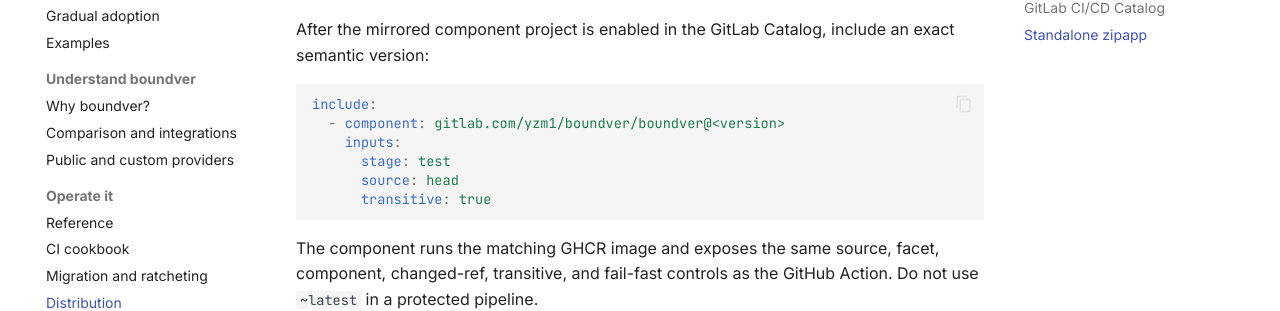
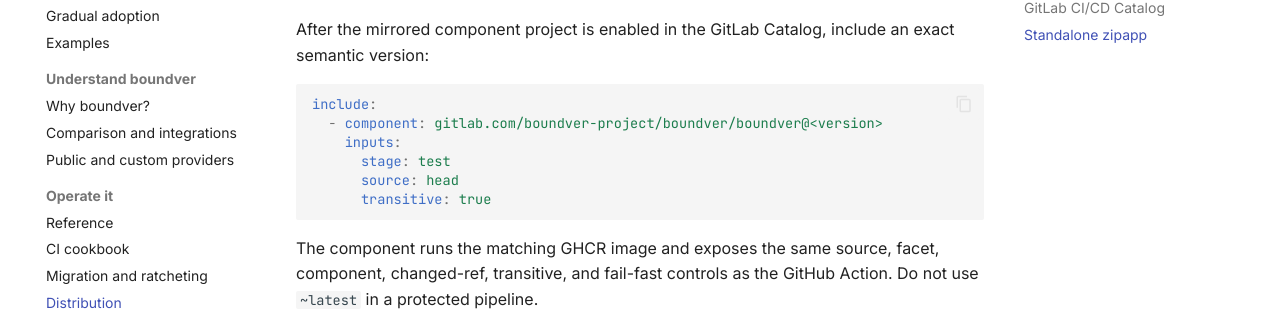
Before and after one commit to yzm1/boundver, an MkDocs documentation site: the page built from docs/distribution.md, in a window 1280 px wide and 900 px high, scrolled down 1181 px. Shown: the part 208-519 px from the top of the window. Built offline with MkDocs 1.6.1 and Material for MkDocs 9.7.7, drawn with Linux system fonts in a browser that asks for light colours; comment, search, counter and statistics services are not loaded.

````diff
--- a/docs/distribution.md
+++ b/docs/distribution.md
@@ -61,7 +61,7 @@ an exact semantic version:
 
 ```yaml
 include:
-  - component: gitlab.com/yzm1/boundver/boundver@<version>
+  - component: gitlab.com/boundver-project/boundver/boundver@<version>
     inputs:
       stage: test
       source: head
````
Also changed, not shown: CHANGELOG.md (+2 -0 lines).
